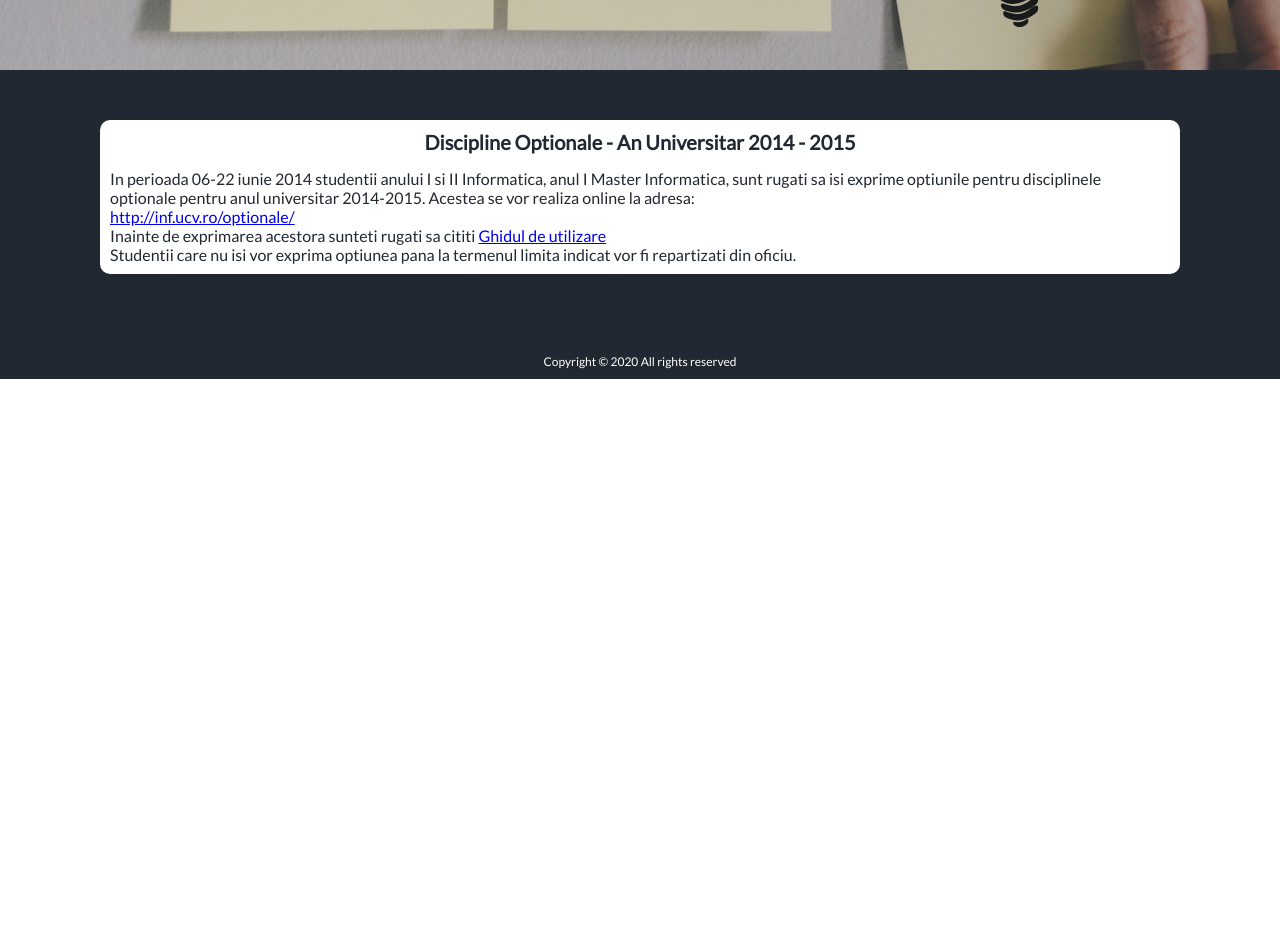
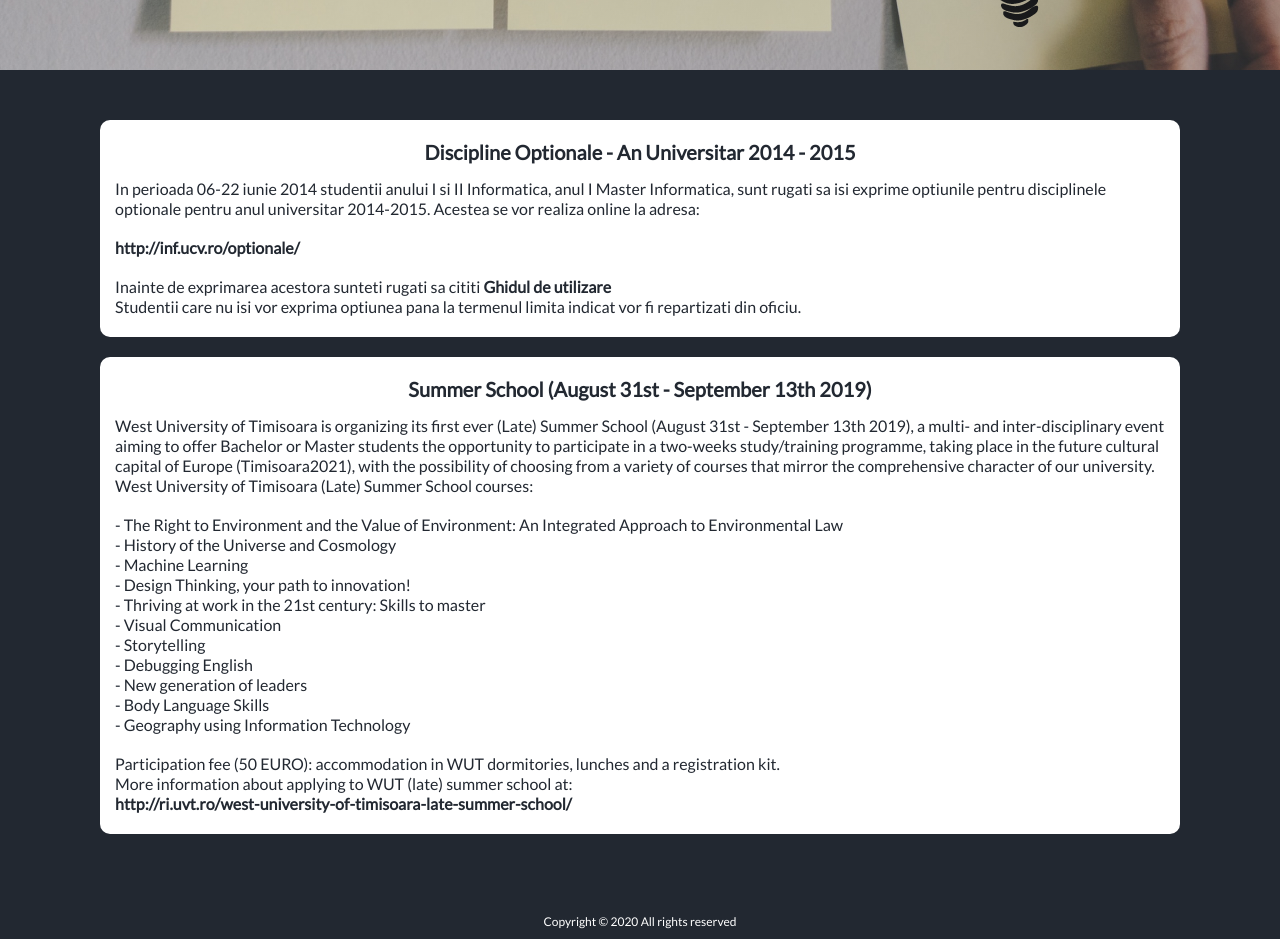
Before and after one commit to AlexandruAdrian/inf-ucv-remake, a React (Create React App) app in the folder front-end/: page /anunturi in a window 1280 px wide. Shown: the part 480-1419 px from the top of the page. Before the commit the page ends 859 px from the top, so only its background shows below. Built offline with nearby package versions, Linux system fonts and the light colour scheme.

Commit message:
fixed some warnings, set newsItem component to insert a break like if the paragraph is entirely made of spaces

```diff
--- a/front-end/src/anunturi.json
+++ b/front-end/src/anunturi.json
@@ -3,8 +3,10 @@
     "title": "Discipline Optionale - An Universitar 2014 - 2015",
     "description": [
       "In perioada 06-22 iunie 2014 studentii anului I si II Informatica, anul I Master Informatica, sunt rugati sa isi exprime optiunile pentru disciplinele optionale pentru anul universitar 2014-2015. Acestea se vor realiza online la adresa:",
+      " ",
       "http://inf.ucv.ro/optionale/",
-      "Inainte de exprimarea acestora sunteti rugati sa cititi Ghidul de utilizare",
+      " ",
+      "Inainte de exprimarea acestora sunteti rugati sa cititi Ghidul de utilizare.",
       "Studentii care nu isi vor exprima optiunea pana la termenul limita indicat vor fi repartizati din oficiu."
     ],
     "tags": [
@@ -15,5 +17,34 @@
       "http://inf.ucv.ro/optionale/login.php?view=ghid",
       "http://inf.ucv.ro/optionale/"
     ]
+  },
+  {
+    "title": "Summer School (August 31st - September 13th 2019)",
+    "description": [
+      "West University of Timisoara is organizing its first ever (Late) Summer School (August 31st - September 13th 2019), a multi- and inter-disciplinary event aiming to offer Bachelor or Master students the opportunity to participate in a two-weeks study/training programme, taking place in the future cultural capital of Europe (Timisoara2021), with the possibility of choosing from a variety of courses that mirror the comprehensive character of our university.",
+      "West University of Timisoara (Late) Summer School courses:",
+      " ",
+      "- The Right to Environment and the Value of Environment: An Integrated Approach to Environmental Law",
+      "- History of the Universe and Cosmology",
+      "- Machine Learning",
+      "- Design Thinking, your path to innovation!",
+      "- Thriving at work in the 21st century: Skills to master",
+      "- Visual Communication",
+      "- Storytelling",
+      "- Debugging English",
+      "- New generation of leaders",
+      "- Body Language Skills",
+      "- Geography using Information Technology",
+      " ",
+      "Participation fee (50 EURO): accommodation in WUT dormitories, lunches and a registration kit.",
+      "More information about applying to WUT (late) summer school at:",
+      "http://ri.uvt.ro/west-university-of-timisoara-late-summer-school/"
+    ],
+    "tags": [
+      "http://ri.uvt.ro/west-university-of-timisoara-late-summer-school/"
+    ],
+    "links": [
+      "http://ri.uvt.ro/west-university-of-timisoara-late-summer-school/"
+    ]
   }
 ]
--- a/front-end/src/components/Admitere-Licenta/Register-Documents.js
+++ b/front-end/src/components/Admitere-Licenta/Register-Documents.js
@@ -4,7 +4,7 @@
 const RegisterDocuments = () => {
 
   return (
-    <section class="container dark-bg-container register-documents">
+    <section className="container dark-bg-container register-documents">
       <h4>Acte necesare la inscriere</h4>
       <p>Pentru inscrierea la concursul de admitere, candidatii vor depune un dosar mapa care cuprinde urmatoarele documente:</p>
       <ol>
@@ -88,12 +88,13 @@
         orfani de ambii parinti, cei proveniti de la casele de copii sau din plasament familial.
       </p>
 
-      <a href="http://inf.ucv.ro/documents/pliant-admitere-2019-septembrie.pdf" target="_blank">Pliant Admitere</a>
+      <a href="http://inf.ucv.ro/documents/pliant-admitere-2019-septembrie.pdf" target="_blank" rel="noopener noreferrer">Pliant Admitere</a>
 
       <p>
         Pentru mai multe detalii puteti accesa <a
           href="https://www.ucv.ro/pdf/admitere/2019/Regulament_organiz_si_desf_concurs_de%20admitere_2019_2020.pdf"
-          target="_blank">
+          target="_blank"
+          rel="noopener noreferrer">
           Regulamentul de organizare si desfasurare a concursului de admitere al universitatii
         </a>.
       </p>
--- a/front-end/src/components/Admitere-Master/Register-Documents.js
+++ b/front-end/src/components/Admitere-Master/Register-Documents.js
@@ -79,7 +79,8 @@
       <p>
         Pentru mai multe detalii puteti accesa <a
           href="https://www.ucv.ro/pdf/admitere/2019/Regulament_organiz_si_desf_concurs_de%20admitere_2019_2020.pdf"
-          target="_blank">
+          target="_blank"
+          rel="noopener noreferrer">
           Regulamentul de organizare si desfasurare a concursului de admitere al universitatii.
         </a>
       </p>
--- a/front-end/src/components/Anunturi/Anunt.js
+++ b/front-end/src/components/Anunturi/Anunt.js
@@ -1,11 +1,11 @@
 import React from 'react';
 
 const NewsItem = ({ title, description, tags, links }) => {
-  const findLinksInParagraph = (paragraph) => {
+  const findLinksInParagraph = (paragraph = "") => {
     const linkPositions = [];
     let startIndex = 0;
     let linkIndex;
-    tags.map((tag, tagIndex) => {
+    tags.forEach((tag, tagIndex) => {
       while ((linkIndex = paragraph.indexOf(tag, startIndex)) > -1) {
         linkPositions.push({ start: linkIndex, end: linkIndex + tag.length, link: links[tagIndex] });
         startIndex = linkIndex + tag.length;
@@ -15,14 +15,14 @@
     return linkPositions;
   }
 
-  const linkText = (paragraph, linkPositions) => {
+  const linkText = (paragraph = "", linkPositions = []) => {
     const parts = [];
     let currentIndex = 0;
     linkPositions.forEach(({ start, end, link }) => {
       if (currentIndex < start) {
         parts.push(paragraph.slice(currentIndex, start));
       }
-      parts.push(<a key={start} href={link} target="_blank">{paragraph.slice(start, end)}</a>);
+      parts.push(<a key={start} href={link} target="_blank" rel="noopener noreferrer">{paragraph.slice(start, end)}</a>);
       currentIndex = end;
     });
 
@@ -37,10 +37,14 @@
     <article className="news-item">
       <h4>{title}</h4>
       {description.map((paragraph, index) => {
-        const linkPositions = findLinksInParagraph(paragraph);
-        const parts = linkText(paragraph, linkPositions);
+        if (paragraph === " ") {
+          return <br key={index} />
+        } else {
+          const linkPositions = findLinksInParagraph(paragraph);
+          const parts = linkText(paragraph, linkPositions);
 
-        return <p key={index}>{parts}</p>
+          return <p key={index}>{parts}</p>
+        }
       })}
     </article>
   );
--- a/front-end/src/components/Cadre-Didactice/Cadru.js
+++ b/front-end/src/components/Cadre-Didactice/Cadru.js
@@ -12,7 +12,7 @@
         <li>Nume: <strong>{name}</strong></li>
         <li>Grad: <strong>{grade}</strong></li>
         <li>Titlu: <strong>{title}</strong></li>
-        <li>Pagina web: <strong><a href={webPage} target="_blank">{webPage}</a></strong></li>
+        <li>Pagina web: <strong><a href={webPage} target="_blank" rel="noopener noreferrer">{webPage}</a></strong></li>
         <li>Telefon de serviciu: <strong>{phone}</strong></li>
         <li>Fax de serviciu: <strong>{fax}</strong></li>
         <li>E-mail: <strong>{email}</strong></li>
--- a/front-end/src/components/Programe-Studiu/Planuri-de-invatamant.js
+++ b/front-end/src/components/Programe-Studiu/Planuri-de-invatamant.js
@@ -13,6 +13,7 @@
             <a
               href="http://inf.ucv.ro/documents/invatamant/planuri/licenta/plan-invatamant-licenta-2018-2019-I.pdf"
               target="_blank"
+              rel="noopener noreferrer"
             >Anul I</a>,
               promotia 2018-2021
           </li>
@@ -21,6 +22,7 @@
             <a
               href="http://inf.ucv.ro/documents/invatamant/planuri/licenta/plan-invatamant-licenta-2018-2019-II.pdf"
               target="_blank"
+              rel="noopener noreferrer"
             >Anul II</a>,
               promotia 2017-2020
           </li>
@@ -29,6 +31,7 @@
             <a
               href="http://inf.ucv.ro/documents/invatamant/planuri/licenta/plan-invatamant-licenta-2018-2019-III.pdf"
               target="_blank"
+              rel="noopener noreferrer"
             >Anul III</a>,
               promotia 2016-2019
           </li>
@@ -43,24 +46,30 @@
             <a
               href="http://cis01.central.ucv.ro/evstud/planuri/index.php?an_univ=2014&facultate=4&ciclu=4&forma=2&specializare=500519&an_stud=1&cmdExecuta=Execut%C4%83"
               target="_blank"
+              rel="noopener noreferrer"
             >Anul I</a>,
             promotia 2015-2017, (planul promotiei: <a
               href="http://inf.ucv.ro/documents/licenta/planuri/2015/PLAN%20INVATAMANT-MASTERAT-%20MIA-2015-2016%20A1.pdf"
-              target="_blank">a1</a>, <a
+              target="_blank"
+              rel="noopener noreferrer">a1</a>, <a
                 href="http://inf.ucv.ro/documents/licenta/planuri/2015/PLAN%20INVATAMANT-MASTERAT-%20MIA-2015-2016%20A2.pdf"
-                target="_blank">a2</a>)
+                target="_blank"
+                rel="noopener noreferrer">a2</a>)
           </li>
 
           <li>
             <a
               href="http://cis01.central.ucv.ro/evstud/planuri/index.php?an_univ=2014&facultate=4&ciclu=4&forma=2&specializare=500519&an_stud=2&cmdExecuta=Execut%C4%83"
               target="_blank"
+              rel="noopener noreferrer"
             >Anul II</a>,
             promotia 2014-2016, (planul promotiei: <a
               href="http://inf.ucv.ro/documents/invatamant/planuri/master/plan-invatamant-MIA-2014-2015-1.pdf"
-              target="_blank">a1</a>, <a
+              target="_blank"
+              rel="noopener noreferrer">a1</a>, <a
                 href="http://inf.ucv.ro/documents/invatamant/planuri/master/plan-invatamant-MIA-2014-2015-2.pdf"
                 target="_blank"
+                rel="noopener noreferrer"
               >a2</a>)
           </li>
         </ul>
@@ -70,9 +79,11 @@
           <li>
             Anul I, promotia 2018-2020, (planul promotiei: <a
               href="http://inf.ucv.ro/documents/invatamant/planuri/master/plan-invatamant-master-TPI-2018-2019-I.pdf"
-              target="_blank">a1</a>, <a
+              target="_blank"
+              rel="noopener noreferrer">a1</a>, <a
                 href="http://inf.ucv.ro/documents/invatamant/planuri/master/plan-invatamant-master-TPI-2018-2019-II.pdf"
                 target="_blank"
+                rel="noopener noreferrer"
               >a2</a>)
           </li>
         </ul>
--- a/front-end/src/styles/news/News.css
+++ b/front-end/src/styles/news/News.css
@@ -2,10 +2,11 @@
   background: #fff;
   color: #222831;
   border-radius: 10px;
-  padding: 10px;
+  padding: 20px 15px;
   display: flex;
   flex-direction: column;
   margin-bottom: 20px;
+
 }
 
 .news-item h4 {
@@ -13,3 +14,17 @@
   align-self: center;
   margin-bottom: 15px;
 }
+
+.news-item p {
+  line-height: 20px;
+}
+
+.news-item a {
+  color: #222831;
+  text-decoration: none;
+  font-weight: bold;
+}
+
+.news-item a:hover {
+  text-decoration: underline;
+}
```
Also changed, not shown: front-end/src/components/Home/Study-Plans.js (+47 -16 lines).
